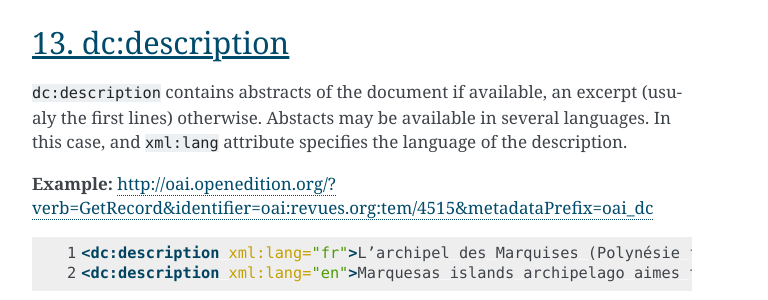
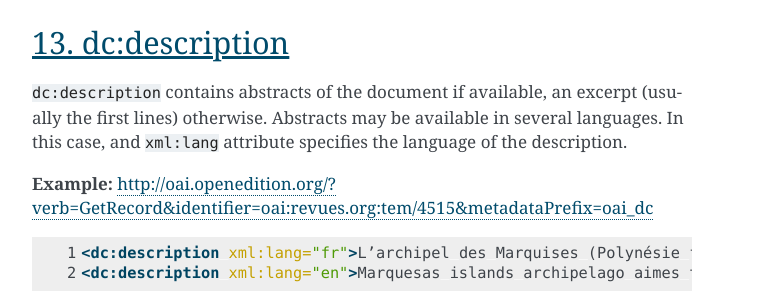
Before and after one commit to PatGendre/oai-openedition, a Sphinx documentation site: the page built from docs/source/oai_dc.rst, in a window 1280 px wide and 900 px high, scrolled down 6653 px. Shown: the part 200-500 px from the top of the window, without its empty margins (388-1156 px from the left). Built offline with Sphinx 7.4.7, drawn with Linux system fonts in a browser that asks for light colours; some of the changed text lies outside the part shown.

Commit message:
Update oai_dc.rst
relecture

```diff
--- a/docs/source/oai_dc.rst
+++ b/docs/source/oai_dc.rst
@@ -118,7 +118,7 @@
 
 ``dc:publisher`` provides the publisher name.
 
-For OpenEdition Journals and Hypotheses documents ``dc:publisher`` provides also the journal or blog title
+For OpenEdition Journals and Hypotheses documents ``dc:publisher`` provides also the journal or blog title.
 
 **Example:**
 http://oai.openedition.org/?verb=GetRecord&identifier=oai:revues.org:studifrancesi/2636&metadataPrefix=oai_dc
@@ -311,7 +311,7 @@
 13. dc:description
 --------------------------------
 
-``dc:description`` contains abstracts of the document if available, an excerpt (usualy the first lines) otherwise. Abstacts may be available in several languages. In this case, and ``xml:lang`` attribute specifies the language of the description.
+``dc:description`` contains abstracts of the document if available, an excerpt (usually the first lines) otherwise. Abstracts may be available in several languages. In this case, and ``xml:lang`` attribute specifies the language of the description.
 
 **Example:** http://oai.openedition.org/?verb=GetRecord&identifier=oai:revues.org:tem/4515&metadataPrefix=oai_dc
 
```
